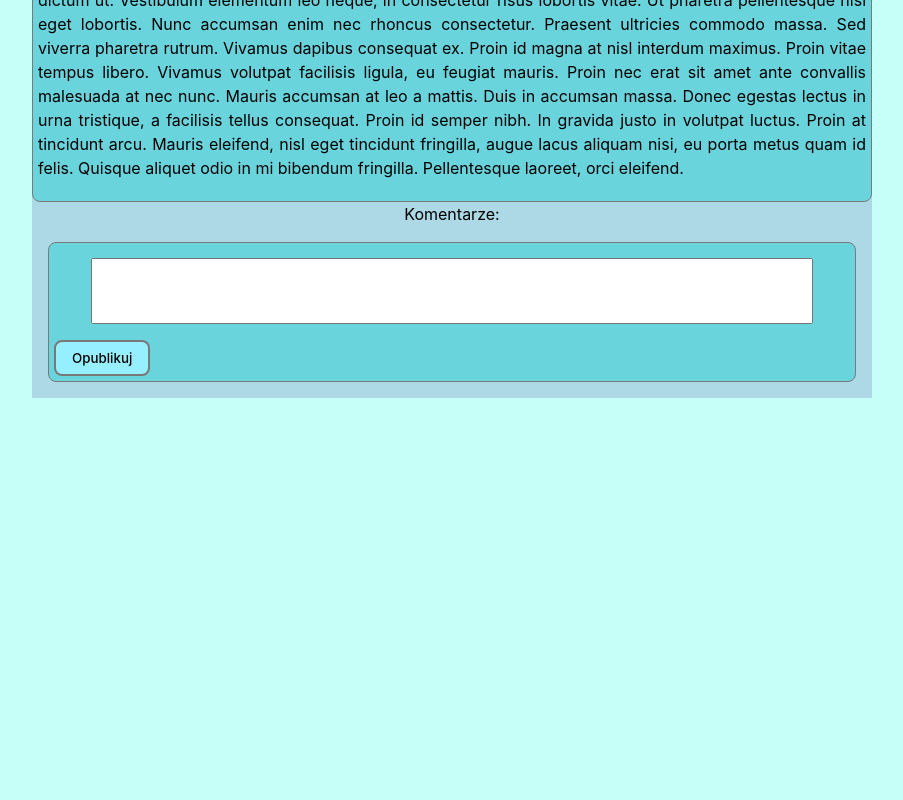
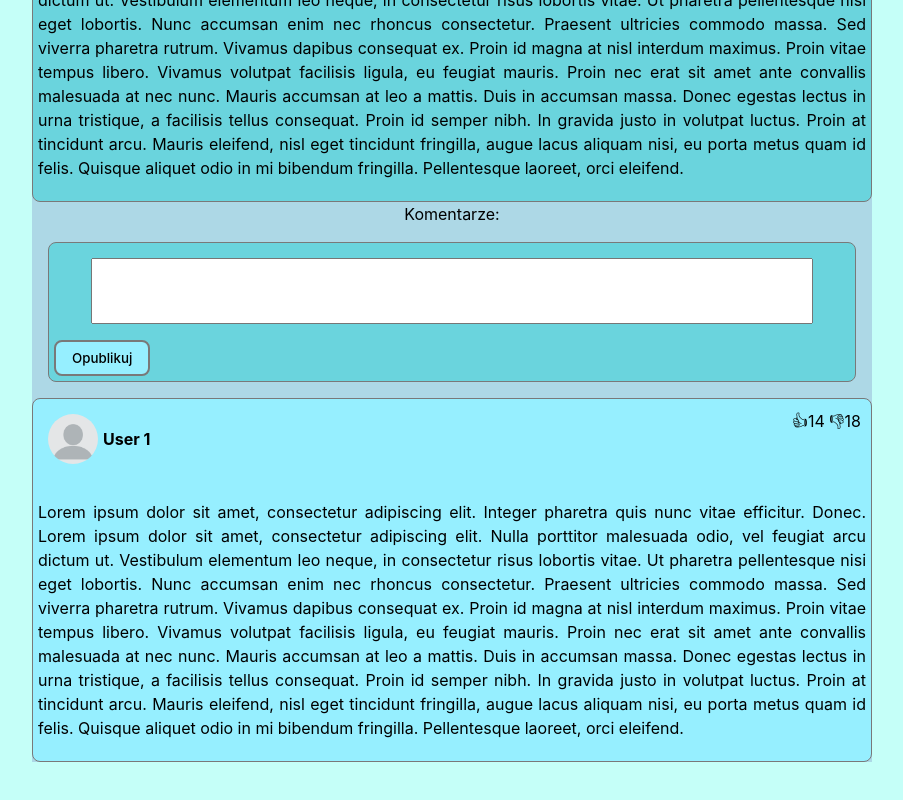
Before and after one commit to SzymonKita/aplikacja_czytelnicza, a React (Vite) app in the folder client/: page /forum/post/1 in a window 1280 px wide. Shown: the part 404-1204 px from the top of the page, without its empty margins (8-911 px from the left). Before the commit the page ends 842 px from the top, so only its background shows below. Built offline with nearby package versions, Linux system fonts and the light colour scheme.

Commit message:
Added interface for comment on forum.

```diff
--- a/client/src/components/BookList/BookList.jsx
+++ b/client/src/components/BookList/BookList.jsx
@@ -13,6 +13,7 @@ const BookList = () => {
                     <div className='bookList'>
                         <Filter/>
                         <div className='list'>
+                            {/* Tu można zrobić test z filtrowania */}
                             <Book id='1' title='Book1' author='Author Author' />
                             <Book id='2' title='Book2' author='Author Author' />
                             <Book id='1' title='Book1' author='Author Author' />
--- a/client/src/components/ForumPost/ForumComment.jsx
+++ b/client/src/components/ForumPost/ForumComment.jsx
@@ -1,5 +1,21 @@
-const ForumComment = () => {
-
+import image from '../blank-profile.png'
+const ForumComment = ({user, likes, dislikes, details}) => {
+    return (
+        <div className='forumPost' style={{backgroundColor:'#96EFFF'}}>
+            <div className='forumPostHeader'>
+                <div className='forumPostUser'>
+                    <img className='rankingPicture' src={image} />
+                    <b>{user}</b>
+                </div>
+                <div>
+                    👍︎{likes} 👎︎{dislikes}
+                </div>
+            </div>
+            <p className='forumPostDetail'>
+                {details}
+            </p>
+        </div>
+    )
 }
 
 export default ForumComment
--- a/client/src/components/ForumPost/ForumPost.jsx
+++ b/client/src/components/ForumPost/ForumPost.jsx
@@ -33,6 +33,7 @@ const ForumPost = (params) => {
                     </div>
                     Komentarze:
                     <ForumCommentForm/>
+                    <ForumComment user={exampleParams.user} likes={exampleParams.likes} dislikes={exampleParams.dislikes} details={exampleParams.details}/>
                 </div>
                 <div className='friendsList'>
                     <FriendCard name='Friend 1' active={true} />
```
Also changed, not shown: client/src/components/Session/Session.jsx (added, +21 -0 lines).
